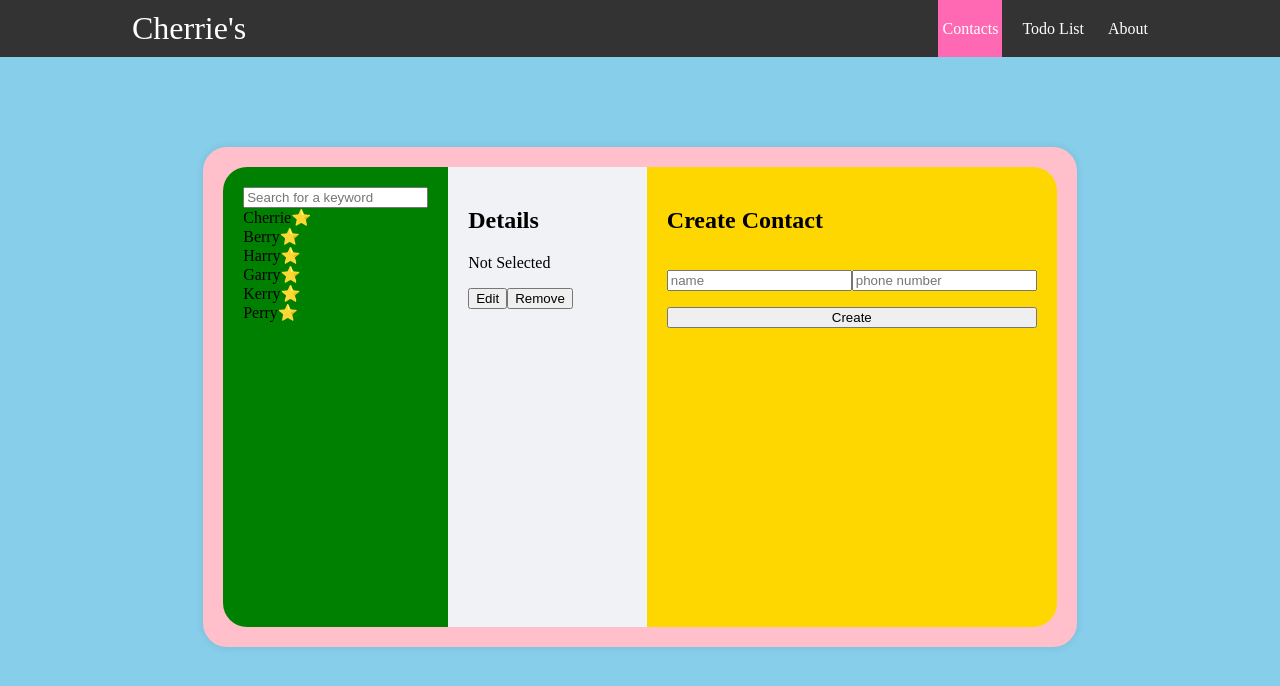
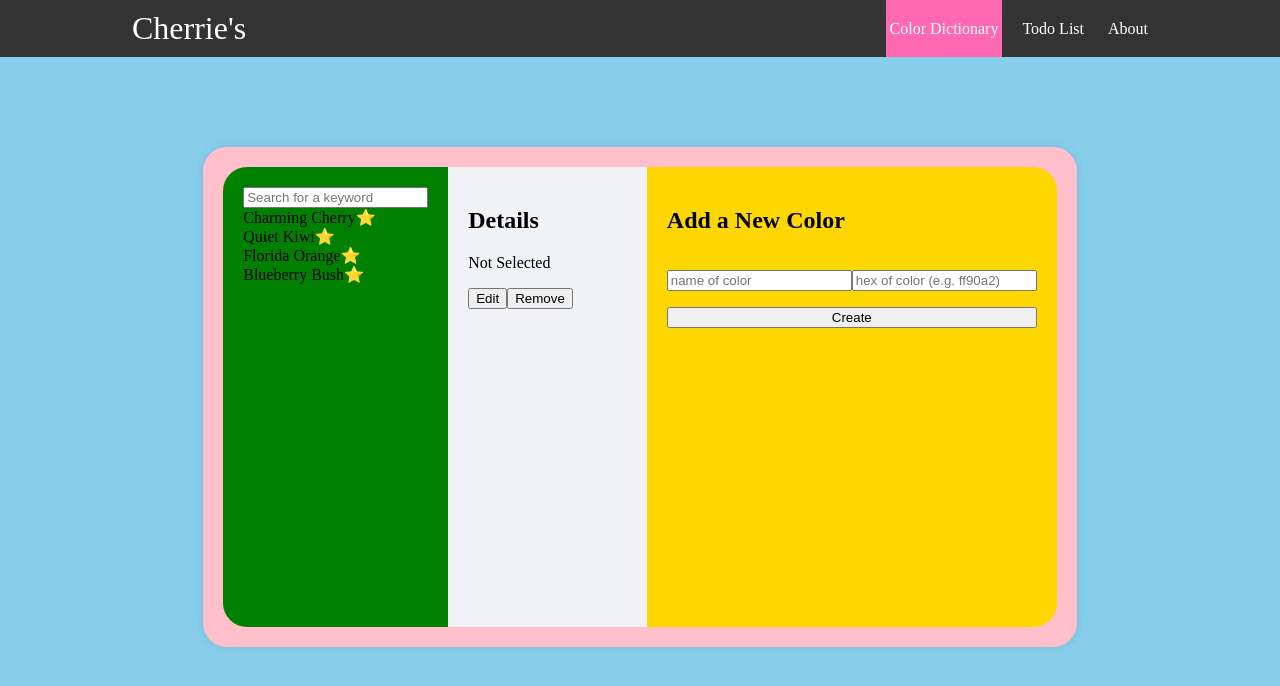
Before and after one commit to cherrie-k/React-Mini-Project, a React (Create React App) app: page /contacts in a window 1280 px wide. Shown: the top 686 px of the page. Built offline with nearby package versions, Linux system fonts and the light colour scheme.

Commit message:
Feat: Render user input to Color Chip Component

```diff
--- a/src/components/Contacts/Contact.js
+++ b/src/components/Contacts/Contact.js
@@ -17,28 +17,20 @@ export default class Contact extends React.Component {
 
       contactData: [
         {
-          name: "Cherrie",
-          phone: "010-0000-0001",
+          name: "Charming Cherry",
+          phone: "ff90a2",
         },
         {
-          name: "Berry",
-          phone: "010-0000-0002",
+          name: "Quiet Kiwi",
+          phone: "b8cfac",
         },
         {
-          name: "Harry",
-          phone: "010-0000-0003",
+          name: "Florida Orange",
+          phone: "ffaa00",
         },
         {
-          name: "Garry",
-          phone: "010-0000-0004",
-        },
-        {
-          name: "Kerry",
-          phone: "010-0000-0005",
-        },
-        {
-          name: "Perry",
-          phone: "010-0000-0006",
+          name: "Blueberry Bush",
+          phone: "4e72b2",
         },
       ],
     };
--- a/src/components/Contacts/ContactCreate.js
+++ b/src/components/Contacts/ContactCreate.js
@@ -63,15 +63,16 @@ class ContactCreate extends Component {
       <div>
         <ContactCreatePositioner>
           <ContactCreateBlock>
-            <h2>Create Contact</h2>
+            <h2>Add a New Color</h2>
             <p>
               {/*밑에서 ref가 있는 코드 덕분에.. 정보 입력 후 제출이 끝나도 마우스 포인터표시? 포커스가 여전히 input 박스 안에 있을 수 있다. \
             즉, 데이터 추가 후 특정 인풋에 focus를 줄 수 있다.
           */}
               <input
+                required
                 type="text"
                 name="name"
-                placeholder="name"
+                placeholder="name of color"
                 value={this.state.name}
                 onChange={this.handleChange}
                 ref={(ref) => {
@@ -79,11 +80,13 @@ class ContactCreate extends Component {
                 }}
               />
               <input
+                required
                 type="text"
                 name="phone"
-                placeholder="phone number"
+                placeholder="hex of color (e.g. ff90a2)"
                 value={this.state.phone}
                 onChange={this.handleChange}
+                maxLength="6"
                 onKeyPress={this.handleKeyPress}
               />
             </p>
--- a/src/components/Contacts/ContactDetalis.js
+++ b/src/components/Contacts/ContactDetalis.js
@@ -2,7 +2,7 @@
 
 import { Component } from "react";
 import Proptypes from "prop-types";
-import styled, { css } from "styled-components";
+import styled from "styled-components";
 
 const ContactDetailsPositioner = styled.div`
   background: #f0f2f5; // 아주연한회색
@@ -20,10 +20,10 @@ const ColorChipBlock = styled.div`
   margin: 9px auto; // 중앙에 놔줌
 
   .color-box {
+    // background: skyblue;
     border-top-left-radius: 5px;
     border-top-right-radius: 5px;
-    background: skyblue;
-    height: 50px;
+    height: 70px;
   }
 
   .color-name {
@@ -114,9 +114,12 @@ class ContactDetails extends Component {
     const details = (
       <div>
         <p>Name: {this.props.contact.name}</p>
-        <p>Number: {this.props.contact.phone}</p>
+        <p>Hex Code: #{this.props.contact.phone}</p>
         <ColorChipBlock>
-          <div className="color-box"></div>
+          <div
+            className="color-box"
+            style={{ background: "#" + this.props.contact.phone }}
+          ></div>
           <div className="color-name">{this.props.contact.name}</div>
         </ColorChipBlock>
       </div>
@@ -126,6 +129,7 @@ class ContactDetails extends Component {
       <div>
         <p>
           <input
+            required
             type="text"
             name="name"
             placeholder="name"
@@ -135,9 +139,11 @@ class ContactDetails extends Component {
         </p>
         <p>
           <input
+            required
             type="text"
             name="phone"
             placeholder="phone number"
+            maxLength="6"
             value={this.state.phone}
             onChange={this.handleChange}
             onKeyPress={this.handleKeyPress}
--- a/src/components/NavBar.js
+++ b/src/components/NavBar.js
@@ -10,7 +10,7 @@ function NavBar() {
         Cherrie's
       </Link>
       <ul>
-        <CustomLink to="/contacts">Contacts</CustomLink>
+        <CustomLink to="/contacts">Color Dictionary</CustomLink>
         <CustomLink to="/todo">Todo List</CustomLink>
         <CustomLink to="/about">About</CustomLink>
       </ul>
```
